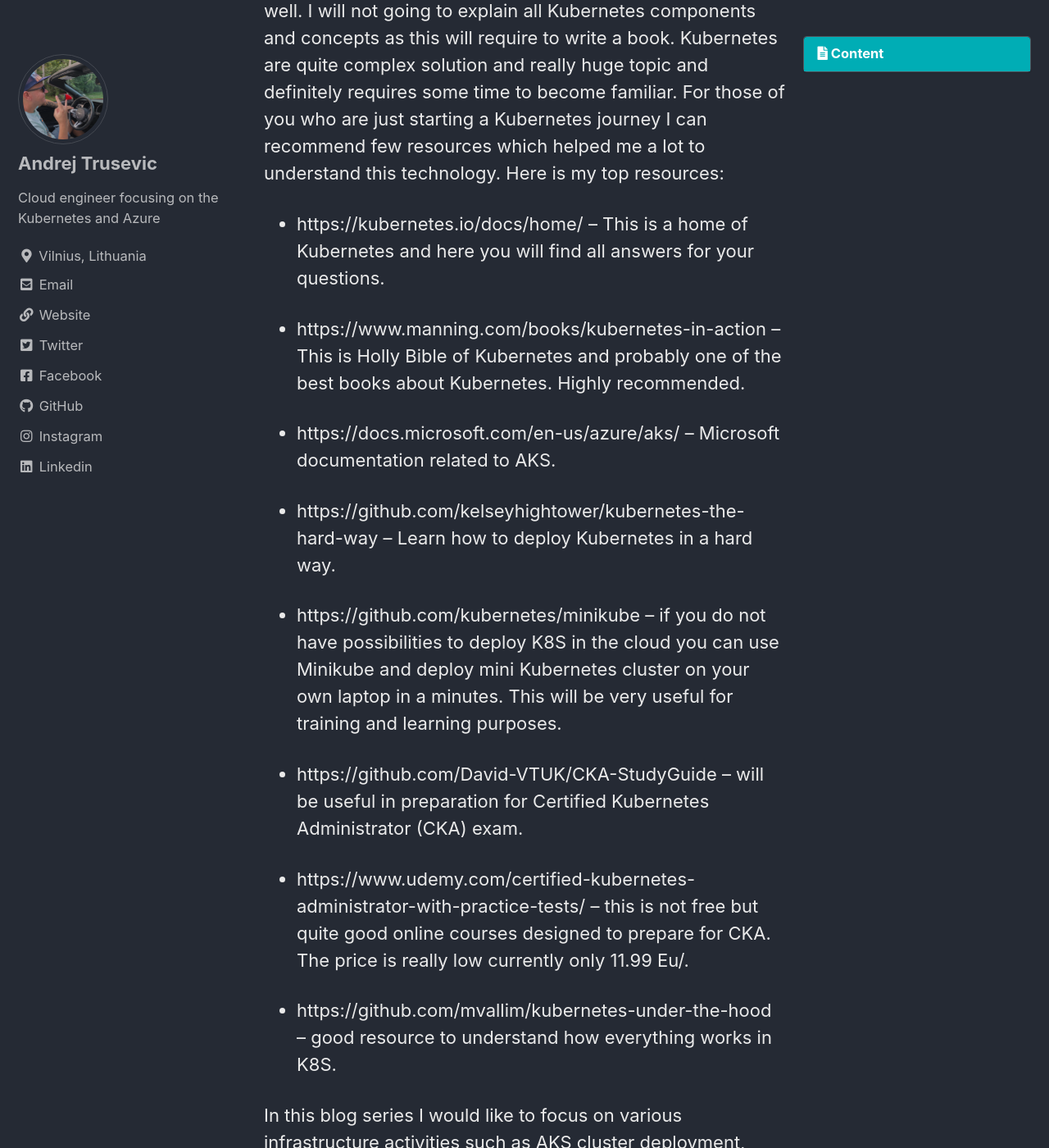
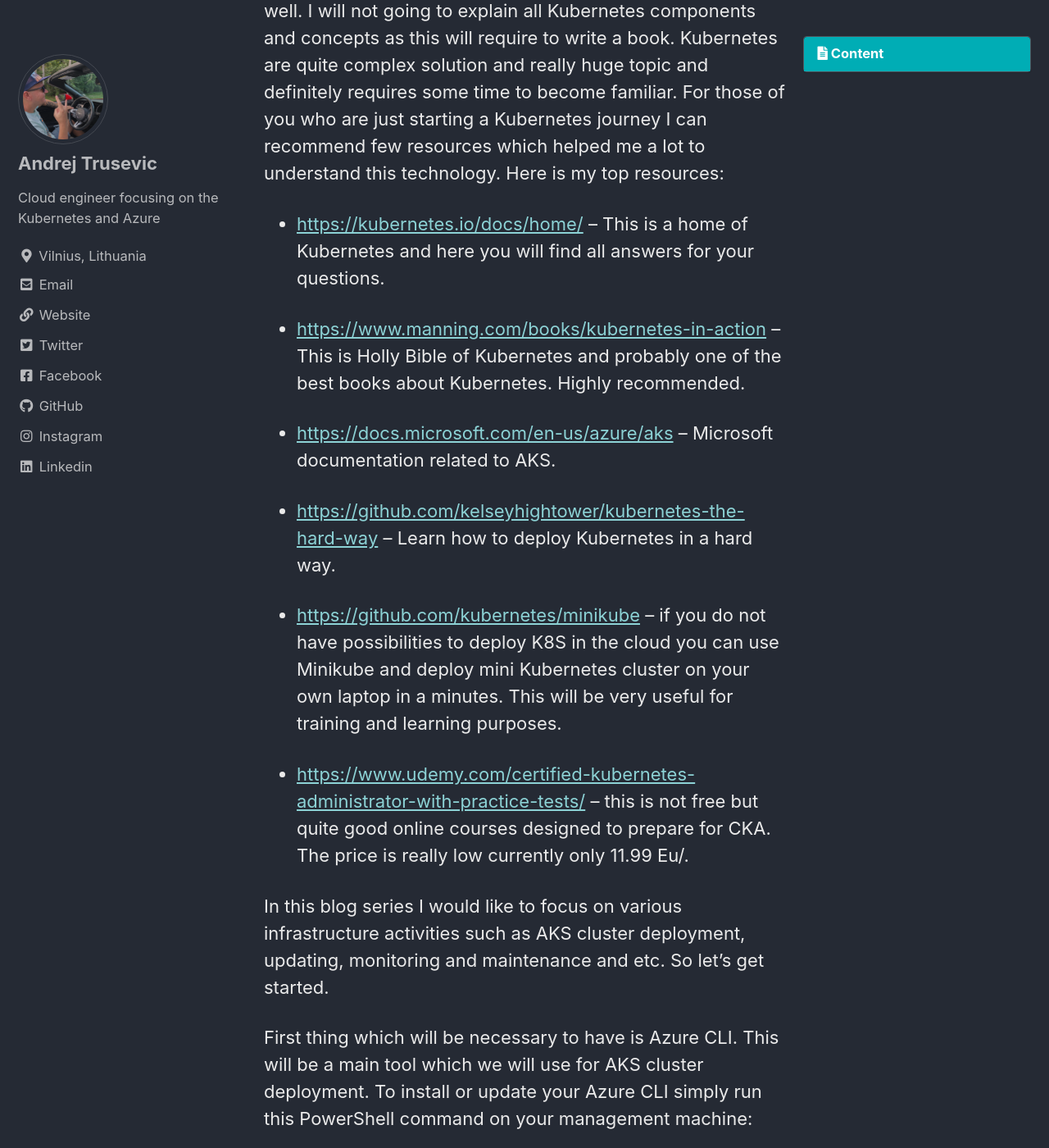
Before and after one commit to andriktr/andriktr.github.io, a Jekyll site: the page built from _posts/2019-09-26-Part-1-AKS.md, in a window 1280 px wide and 1400 px high, scrolled down 878 px. Shown: the whole window at 82% size. Built offline with Jekyll 4.4.1, drawn with Linux system fonts in a browser that asks for light colours; cached includes are drawn as plain includes; comment, search, counter and statistics services are not loaded.

Commit message:
fixing links

```diff
--- a/_posts/2019-09-26-Part-1-AKS.md
+++ b/_posts/2019-09-26-Part-1-AKS.md
@@ -29,21 +29,17 @@
 
 Probably all of you at least once heard about Kubernetes (K8S) which is for sure most popular container orchestration platform. All major cloud players like Google, AWS and Microsoft are offering Kubernetes services in their environment. If I’m not mistaken first K8S release was in 2015 and since that moment it becomes more and more popular not only in cloud environment but on-premises as well. I will not going to explain all Kubernetes components and concepts as this will require to write a book. Kubernetes are quite complex solution and really huge topic and definitely requires some time to become familiar. For those of you who are just starting a Kubernetes journey I can recommend few resources which helped me a lot to understand this technology. Here is my top resources:
 
-* https://kubernetes.io/docs/home/ – This is a home of Kubernetes and here you will find all answers for your questions.
+* [https://kubernetes.io/docs/home/] – This is a home of Kubernetes and here you will find all answers for your questions.
 
-* https://www.manning.com/books/kubernetes-in-action – This is Holly Bible of Kubernetes and probably one of the best books about Kubernetes. Highly recommended.
+* [https://www.manning.com/books/kubernetes-in-action] – This is Holly Bible of Kubernetes and probably one of the best books about Kubernetes. Highly recommended.
 
-* https://docs.microsoft.com/en-us/azure/aks/ – Microsoft documentation related to AKS.
+* [https://docs.microsoft.com/en-us/azure/aks] – Microsoft documentation related to AKS.
 
-* https://github.com/kelseyhightower/kubernetes-the-hard-way – Learn how to deploy Kubernetes in a hard way.
+* [https://github.com/kelseyhightower/kubernetes-the-hard-way] – Learn how to deploy Kubernetes in a hard way.
 
-* https://github.com/kubernetes/minikube – if you do not have possibilities to deploy K8S in the cloud you can use Minikube and deploy mini Kubernetes cluster on your own laptop in a minutes. This will be very useful for training and learning purposes.
+* [https://github.com/kubernetes/minikube] – if you do not have possibilities to deploy K8S in the cloud you can use Minikube and deploy mini Kubernetes cluster on your own laptop in a minutes. This will be very useful for training and learning purposes.
 
-* https://github.com/David-VTUK/CKA-StudyGuide – will be useful in preparation for Certified Kubernetes Administrator (CKA) exam.
-
-* https://www.udemy.com/certified-kubernetes-administrator-with-practice-tests/ – this is not free but quite good online courses designed to prepare for CKA. The price is really low currently only 11.99 Eu/.
-
-* https://github.com/mvallim/kubernetes-under-the-hood – good resource to understand how everything works in K8S.
+* [https://www.udemy.com/certified-kubernetes-administrator-with-practice-tests/] – this is not free but quite good online courses designed to prepare for CKA. The price is really low currently only 11.99 Eu/.
 
 In this blog series I would like to focus on various infrastructure activities such as AKS cluster deployment, updating, monitoring and maintenance and etc. So let’s get started.
 
@@ -309,3 +305,9 @@
 [Chocolatey]: https://chocolatey.org/
 [MS docs]: https://docs.microsoft.com/bs-latn-ba/azure/aks/configure-azure-cni
 [Azure Container Networking Interface (CNI)]: https://github.com/Azure/azure-container-networking/blob/master/docs/cni.md
+[https://kubernetes.io/docs/home/]: https://kubernetes.io/docs/home/
+[https://www.manning.com/books/kubernetes-in-action]: https://www.manning.com/books/kubernetes-in-action
+[https://docs.microsoft.com/en-us/azure/aks]: https://docs.microsoft.com/en-us/azure/aks
+[https://github.com/kelseyhightower/kubernetes-the-hard-way]: https://github.com/kelseyhightower/kubernetes-the-hard-way
+[https://github.com/kubernetes/minikube]: https://github.com/kubernetes/minikube
+[https://www.udemy.com/certified-kubernetes-administrator-with-practice-tests/]: https://www.udemy.com/certified-kubernetes-administrator-with-practice-tests/
```
